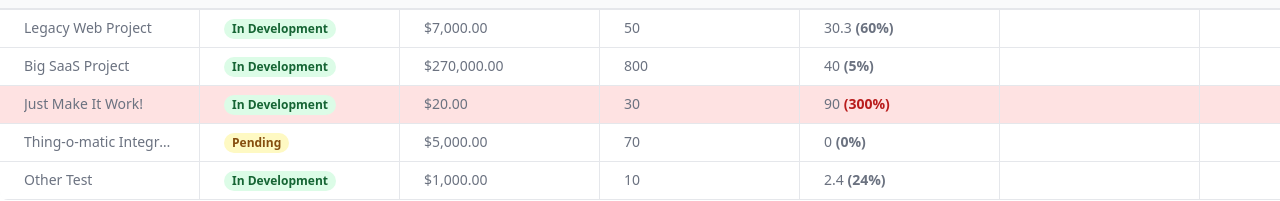
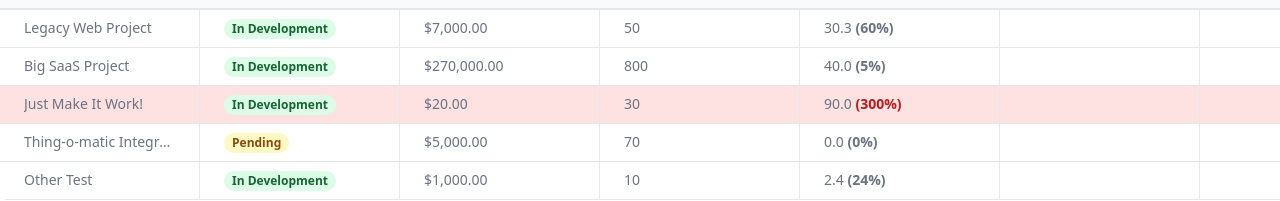
Before and after one commit to jskz/prophecy, a React (Create React App) app: page / in a window 1280 px wide. Both pictures are taken after typing "name@example.com", "Sample123" into the empty fields and a click on the button "Sign in". Shown: the part 146-347 px from the top of the page. Built offline with nearby package versions, Linux system fonts and the light colour scheme.

Commit message:
fix(jobs): limit precision of hours_invested

```diff
--- a/src/components/JobBoard/index.js
+++ b/src/components/JobBoard/index.js
@@ -109,7 +109,7 @@ const JobBoard = () => {
 
                         return (
                             <span>
-                                <span className="hours-invested">{`${hours_invested}`}</span>
+                                <span className="hours-invested">{`${hours_invested.toFixed(1)}`}</span>
                                 <span className={`font-bold budget-percentage-exhausted ${exhaustedStyles}`}>{` (${budgetHoursExhaustedPercentage}%)`}</span>
                             </span>
                         );
@@ -117,7 +117,7 @@ const JobBoard = () => {
 
                     return (
                         <span className="font-bold">
-                            {hours_invested}
+                            {hours_invested.toFixed(1)}
                         </span>
                     );
                 }
```
